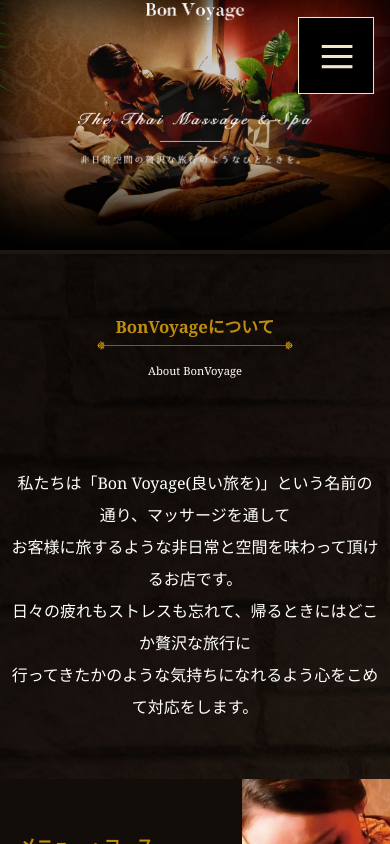
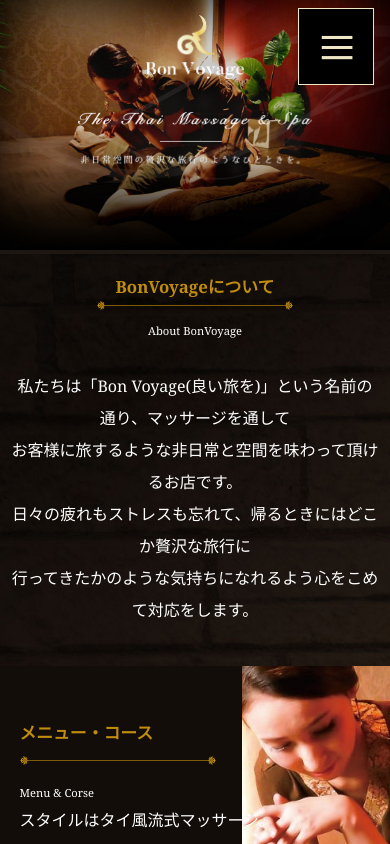
Before and after one commit to usakoruna/bonvoyage, a plain HTML site: page index.html in a window 390 px wide. Shown: the top 844 px of the page. Drawn offline with nearby package versions, Linux system fonts and the light colour scheme; some packages are replaced by stand-ins of ours.

Commit message:
third commit

```diff
--- a/css/common.scss
+++ b/css/common.scss
@@ -13,10 +13,12 @@
     margin:0;
     padding: 0;
 }
-
+p{
+    margin: 0;
+}
 // <!--IE/Edge-->
 .object-fit-img {
-     object-fit: contain;
+    object-fit: contain;
      font-family: 'object-fit: contain;'
 }
 .header {
@@ -29,7 +31,7 @@
           z-index:40;
           left: 0;
           right: 0;
-          top:2%;
+          top: 2%;
         img{
             max-width:100%;
             box-sizing:border-box;
@@ -66,7 +68,7 @@
     position:relative;
  .sp_navi{
             position:fixed;
-            top: 2%;
+            top: 1%;
             right: 4%;
             z-index:40;
             width:76px;
@@ -153,6 +155,7 @@
     background-repeat:no-repeat;
     background-size:cover;
 
+
 .flame{
     padding-top:30px;
 }
@@ -204,7 +207,8 @@
        padding-left:5%;
        padding-bottom:10%;
        position:relative;
-   p{
+   .menu_text{
+       padding-top: 10%;
       span{
        background-color:#130d09;
    }
@@ -245,6 +249,7 @@
     background-image:url("../images/top/reservation_bg-min.jpg");
     background-size:cover;
     background-repeat:no-repeat;
+    background-attachment: fixed;
     padding-bottom: 50px;
 
   .section_title{
@@ -355,8 +360,11 @@
 
         .logo{
           width: 25%;
+          position:absolute;
+          left: 0;
+          right: 0;
+          top: 20%;
         }
-
 
      .scroll{
        display:none;
@@ -373,7 +381,7 @@
         padding-top:20px;
     }
   .about_text{
-      padding: 30px 10px 60px;
+      padding: 0 10px 60px;
       line-height: 2;
 
   }
@@ -401,9 +409,7 @@
     .flame,.flame_bottom{
            display:none;
     }
-     .section_title{
-        padding-top:60px;
-    }
+
 }
 
 .menu{
```
Also changed, not shown: css/common.css, 1 other file.
